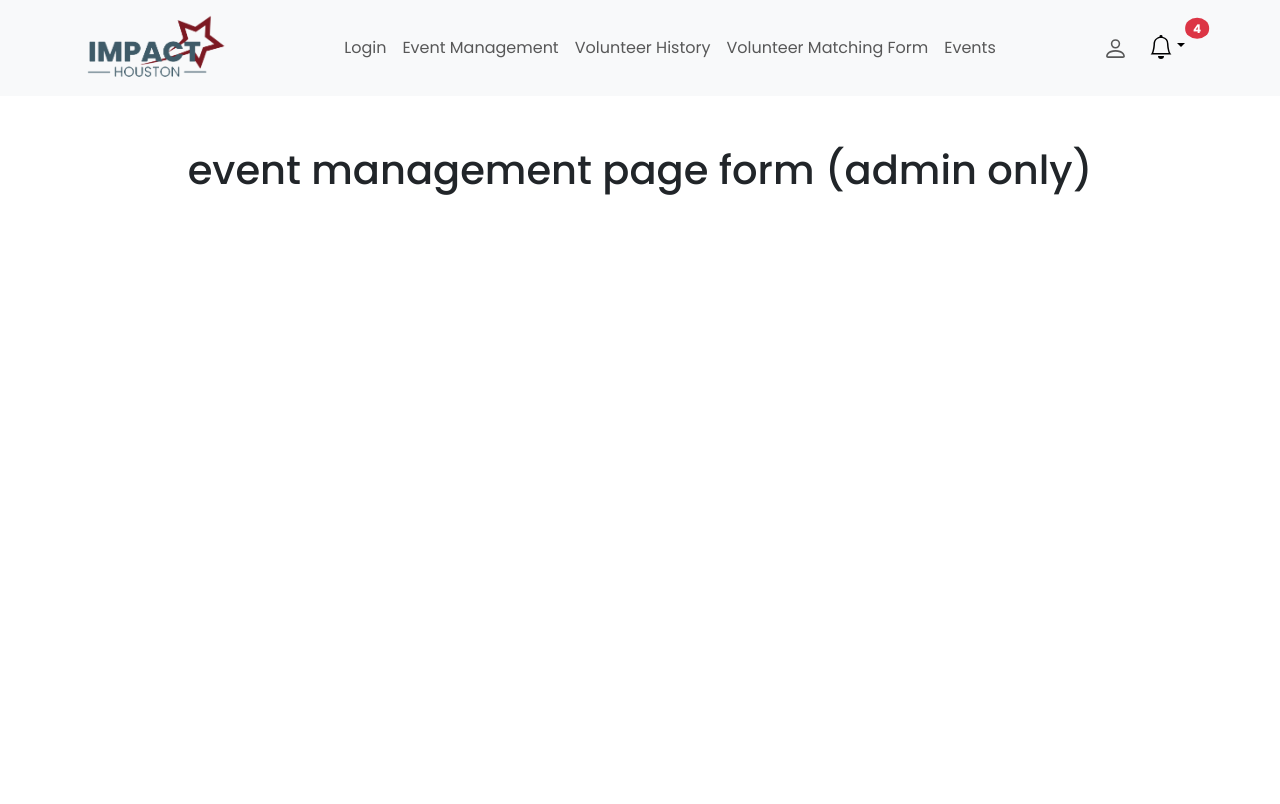
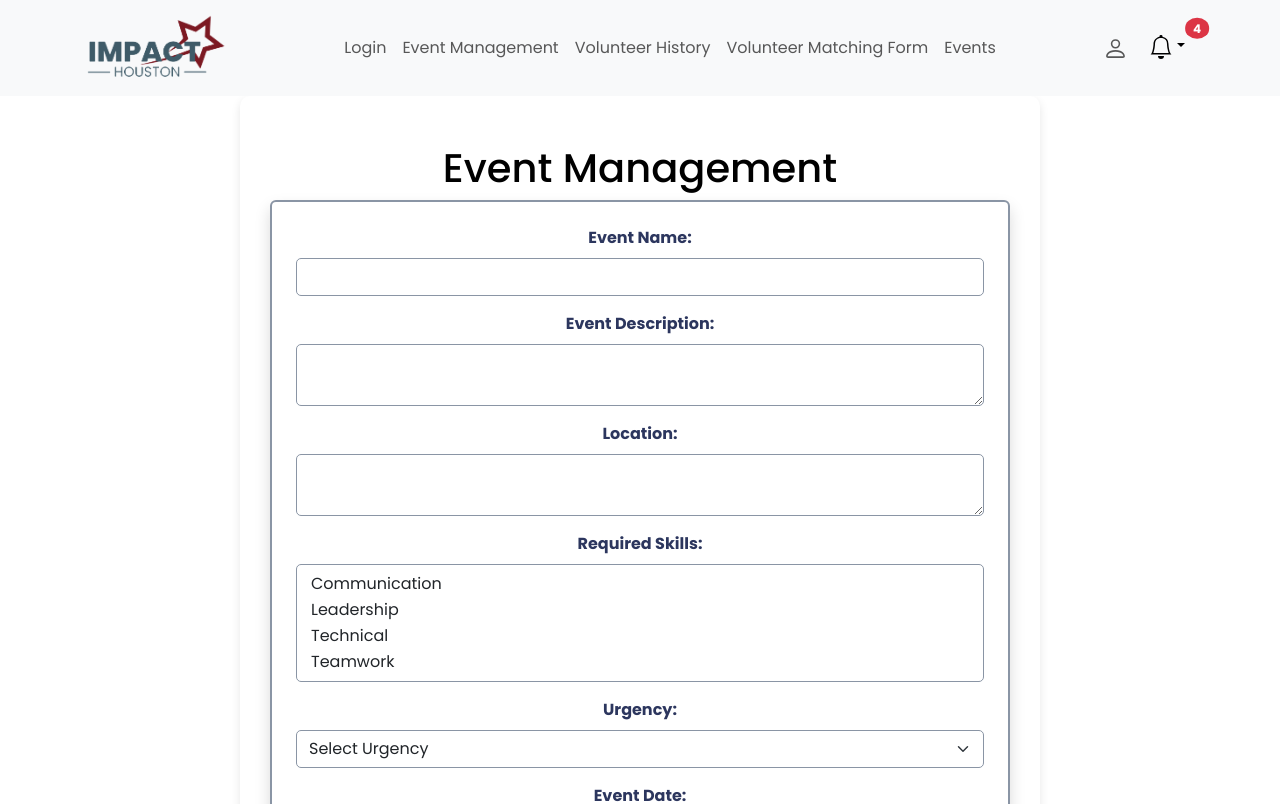
Before and after one commit to laygochris/COSC4353, a React (Create React App) app in the folder client/: page /eventManagement in a window 1280 px wide. Shown: the top 804 px of the page. Built offline with nearby package versions, Linux system fonts and the light colour scheme.

Commit message:
event management page (dylan)

```diff
--- a/client/src/pages/EventManagement.jsx
+++ b/client/src/pages/EventManagement.jsx
@@ -1,9 +1,123 @@
-import React from "react";
+import React, { useState } from "react";
+import "../styles/EventManagement.css";
 
 const EventManagement = () => {
+  const [formData, setFormData] = useState({
+    eventName: "",
+    eventDescription: "",
+    location: "",
+    requiredSkills: [],
+    urgency: "",
+    eventDate: "",
+  });
+
+  const skillsOptions = ["Communication", "Leadership", "Technical", "Teamwork"];
+  const urgencyLevels = ["Low", "Medium", "High"];
+
+  const handleChange = (e) => {
+    const { name, value } = e.target;
+    setFormData((prevData) => ({ ...prevData, [name]: value }));
+  };
+
+  const handleSkillsChange = (e) => {
+    const selectedOptions = Array.from(e.target.selectedOptions, (option) => option.value);
+    setFormData((prevData) => ({ ...prevData, requiredSkills: selectedOptions }));
+  };
+
+  const handleSubmit = (e) => {
+    e.preventDefault();
+    console.log("Form Submitted:", formData);
+  };
+
   return (
-    <div style={{ textAlign: "center", padding: "50px" }}>
-      <h1>event management page form (admin only)</h1>
+    <div className="container event-management-container text-center py-5">
+      <h1 className="text-danger">Event Management</h1>
+      <form className="event-form mx-auto p-4 shadow rounded" onSubmit={handleSubmit}>
+        <div className="mb-3">
+          <label className="form-label fw-bold">Event Name:</label>
+          <input
+            type="text"
+            name="eventName"
+            className="form-control"
+            value={formData.eventName}
+            onChange={handleChange}
+            maxLength="100"
+            required
+          />
+        </div>
+
+        <div className="mb-3">
+          <label className="form-label fw-bold">Event Description:</label>
+          <textarea
+            name="eventDescription"
+            className="form-control"
+            value={formData.eventDescription}
+            onChange={handleChange}
+            required
+          />
+        </div>
+
+        <div className="mb-3">
+          <label className="form-label fw-bold">Location:</label>
+          <textarea
+            name="location"
+            className="form-control"
+            value={formData.location}
+            onChange={handleChange}
+            required
+          />
+        </div>
+
+        <div className="mb-3">
+          <label className="form-label fw-bold">Required Skills:</label>
+          <select
+            name="requiredSkills"
+            className="form-select"
+            multiple
+            value={formData.requiredSkills}
+            onChange={handleSkillsChange}
+            required
+          >
+            {skillsOptions.map((skill) => (
+              <option key={skill} value={skill}>
+                {skill}
+              </option>
+            ))}
+          </select>
+        </div>
+
+        <div className="mb-3">
+          <label className="form-label fw-bold">Urgency:</label>
+          <select
+            name="urgency"
+            className="form-select"
+            value={formData.urgency}
+            onChange={handleChange}
+            required
+          >
+            <option value="">Select Urgency</option>
+            {urgencyLevels.map((level) => (
+              <option key={level} value={level}>
+                {level}
+              </option>
+            ))}
+          </select>
+        </div>
+
+        <div className="mb-3">
+          <label className="form-label fw-bold">Event Date:</label>
+          <input
+            type="date"
+            name="eventDate"
+            className="form-control"
+            value={formData.eventDate}
+            onChange={handleChange}
+            required
+          />
+        </div>
+
+        <button type="submit" className="btn btn-primary">Create Event</button>
+      </form>
     </div>
   );
 };
--- /dev/null
+++ b/client/src/styles/EventManagement.css
@@ -0,0 +1,43 @@
+.event-management-container {
+background-color: white !important; /* make sure background is white */
+padding: 30px;
+border-radius: 10px;
+box-shadow: 0 4px 10px rgba(0, 0, 0, 0.1); /* depth */
+max-width: 800px;
+margin: auto;
+}
+/* black for event management */
+.event-management-container h1 {
+color: black !important;
+}
+/* styling */
+.event-form {
+background-color: white;
+padding: 20px;
+border-radius: 10px;
+border: 2px solid #8a95a5; /* gray border */
+}
+/* labels */
+.event-form .form-label {
+font-weight: bold;
+color: #2C365E;
+}
+.event-form .form-control {
+border: 1px solid #8a95a5;
+border-radius: 5px;
+}
+/* multi-select dropdown */
+.event-form .form-select {
+border: 1px solid #8a95a5;
+border-radius: 5px;
+}
+/* submit */
+.event-form .btn-primary {
+background-color: #931621;
+border-color: #931621;
+font-weight: bold;
+}
+.event-form .btn-primary:hover {
+background-color: #60993E;
+border-color: #60993E;
+}
```
